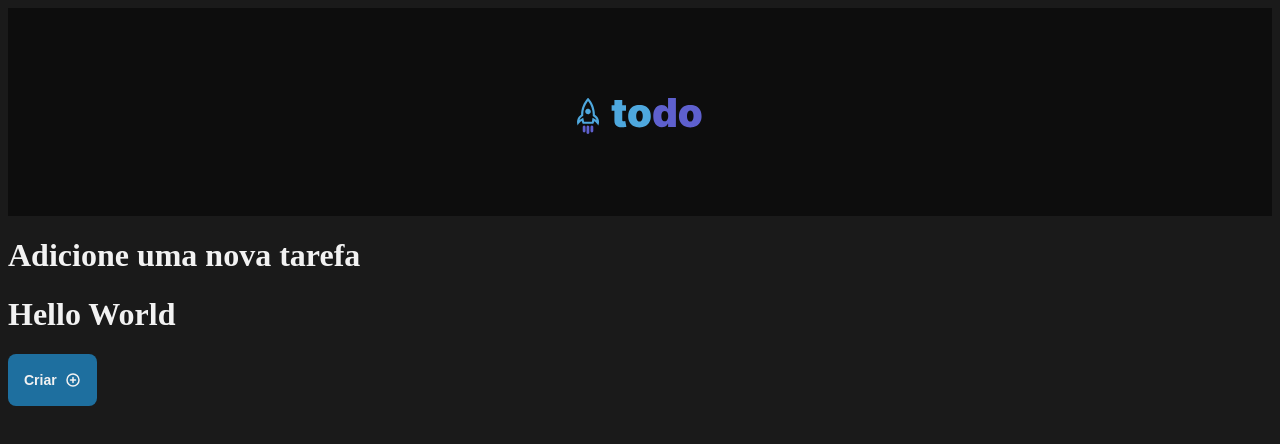
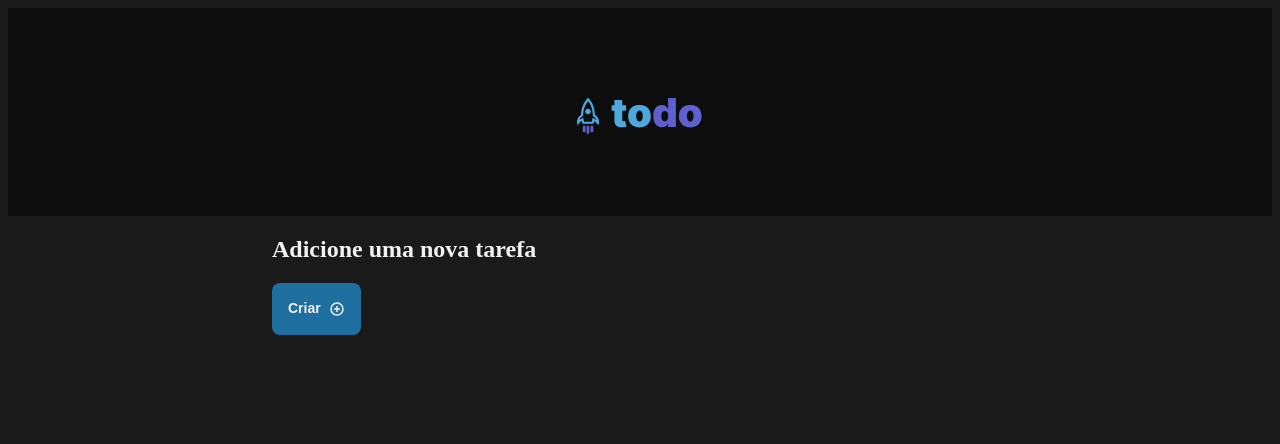
Before and after one commit to ViniciusCalmon/Desafio-01, a React (Vite) app: page / in a window 1280 px wide. Shown: the top 444 px of the page. Built offline with nearby package versions, Linux system fonts and the light colour scheme.

Commit message:
- Adicionado o componente Input.tsx - Removido o Hello World

```diff
--- a/src/App.tsx
+++ b/src/App.tsx
@@ -1,26 +1,39 @@
-import { PlusCircle } from '@phosphor-icons/react'
-import {Header} from "./components/Header.tsx";
-import {Button} from "./components/Button.tsx";
+import { PlusCircle } from "@phosphor-icons/react";
+import { Header } from "./components/Header.tsx";
+import { Button } from "./components/Button.tsx";
 import { Input } from "./components/Input.tsx";
+import { useState } from "react";
+
+import styles from './App.module.css'
 
 function App() {
+  const [inputValue, setInputValue] = useState("");
 
-    function handleAddTask(){
-        console.log("Task added");
+  function handleAddTask() {
+    if (!inputValue) {
+      return;
     }
+  }
 
   return (
     <main>
-        <Header />
-        <Input />
-        <h1>Hello World</h1>
-        <Button onClick={handleAddTask}>
+      <Header />
+      <section className={styles.content}>
+        <div className={styles.container}>
+          <Input
+            onChange={(e) => {
+              setInputValue(e.target.value);
+            }}
+            value={inputValue}
+          />
+          <Button onClick={handleAddTask}>
             Criar
             <PlusCircle size={16} color="#f2f2f2" weight="bold" />
-        </Button>
-
+          </Button>
+        </div>
+      </section>
     </main>
-  )
+  );
 }
 
-export default App
+export default App;
```
